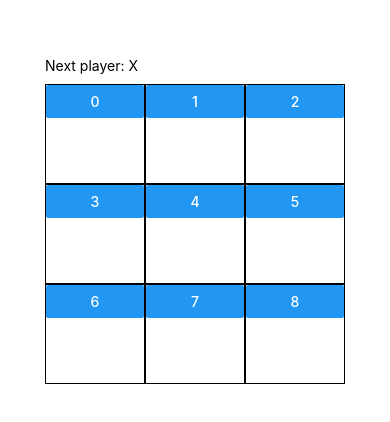
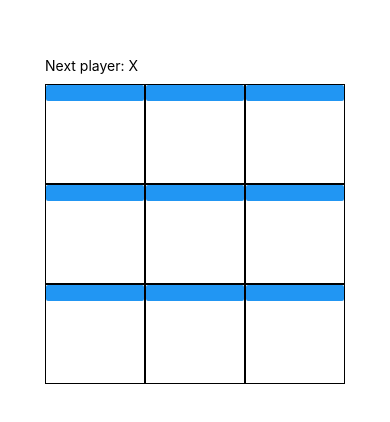
Before and after one commit to yamotech/TicTacToeApp, a React Native app: screen / in a window 390 px wide. Shown: the part 202-624 px from the top of the page. Built offline with nearby package versions, Linux system fonts and the light colour scheme.

Commit message:
:rewind: X と表示するように

```diff
--- a/components/Square.js
+++ b/components/Square.js
@@ -2,10 +2,17 @@ import React, { Component } from 'react';
 import { StyleSheet, Button, View, Alert } from 'react-native';
 
 export default class Square extends Component {
+  constructor(props) {
+    super(props);
+    this.state = {
+      value: '',
+    };
+  }
+
   render() {
     return (
       <View style={styles.square}>
-        <Button title={`${this.props.value}`} style={styles.button} onPress={() => alert('click')}/>
+        <Button title={`${this.state.value}`} style={styles.button} onPress={() => this.setState({ value: 'X'})}/>
       </View>
     );
   }
```
